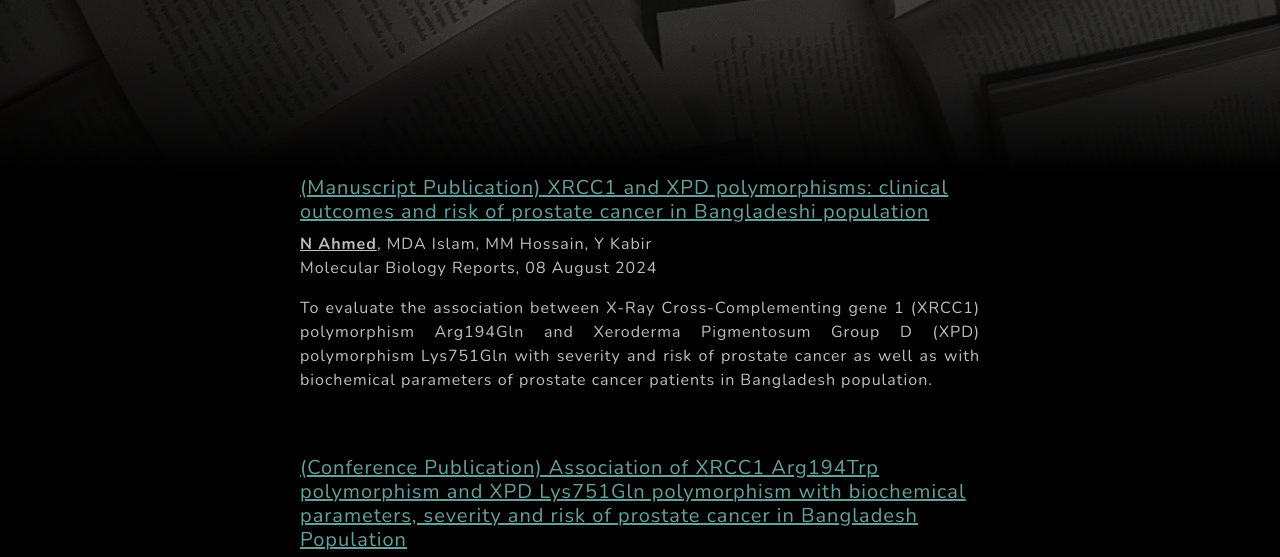
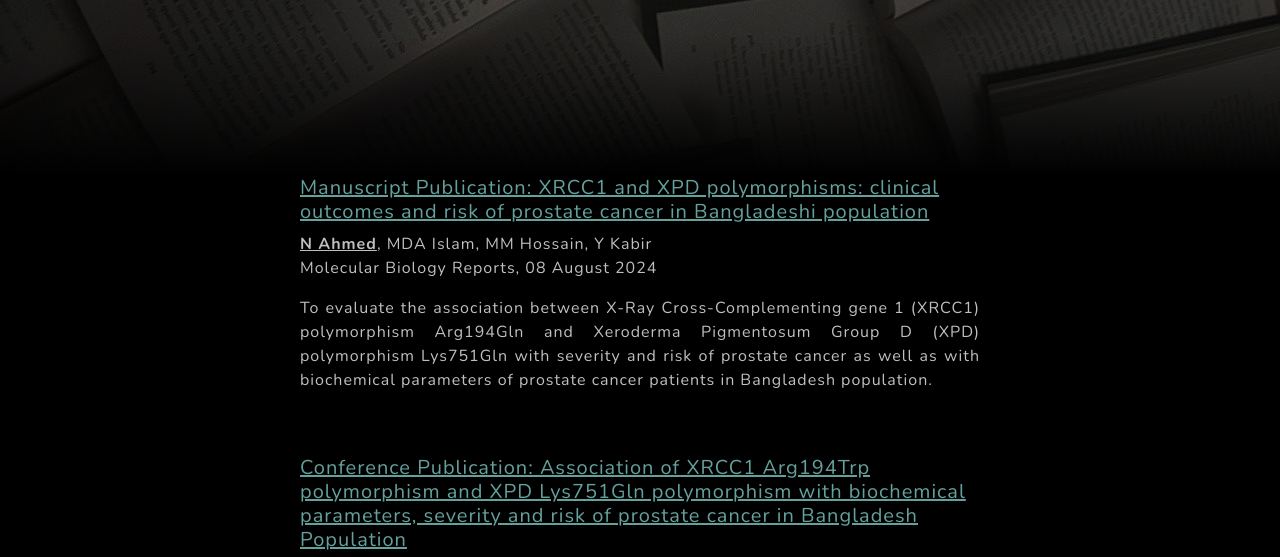
Before and after one commit to nafisaahmednas/nafisaahmednas.github.io, a plain HTML site: page publications.html in a window 1280 px wide. Shown: the part 384-941 px from the top of the page. Drawn offline with nearby package versions, Linux system fonts and the light colour scheme.

Commit message:
Update publications.html

```diff
--- a/publications.html
+++ b/publications.html
@@ -74,7 +74,7 @@
                     <div class="col-lg-8">
 
                          <h2 class="text-white" style="text-align: left; font-size: 20px;">
-                           <a href="https://link.springer.com/article/10.1007/s11033-024-09707-y">(Manuscript Publication) XRCC1 and XPD polymorphisms: clinical outcomes and risk of prostate cancer in Bangladeshi population</a>
+                           <a href="https://link.springer.com/article/10.1007/s11033-024-09707-y">Manuscript Publication: XRCC1 and XPD polymorphisms: clinical outcomes and risk of prostate cancer in Bangladeshi population</a>
                         </h2>
                         <p class="text-white-75" style="text-align: left;">
                            <b><u>N Ahmed</u></b>, MDA Islam, MM Hossain, Y Kabir
@@ -93,7 +93,7 @@
 
 
                         <h2 class="text-white" style="text-align: left; font-size: 20px;">
-                            <a href="https://aacrjournals.org/cancerres/article/83/7_Supplement/3046/722882">(Conference Publication) Association of XRCC1 Arg194Trp polymorphism and XPD Lys751Gln polymorphism with biochemical parameters, severity and risk of prostate cancer in Bangladesh Population</a>
+                            <a href="https://aacrjournals.org/cancerres/article/83/7_Supplement/3046/722882">Conference Publication: Association of XRCC1 Arg194Trp polymorphism and XPD Lys751Gln polymorphism with biochemical parameters, severity and risk of prostate cancer in Bangladesh Population</a>
                         </h2>
                         <p class="text-white-75" style="text-align: left;">
                             <b><u>N Ahmed</u></b>, MDA Islam, MM Hossain, Y Kabir
```
